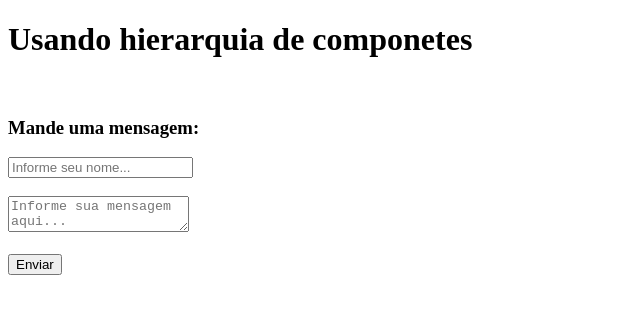
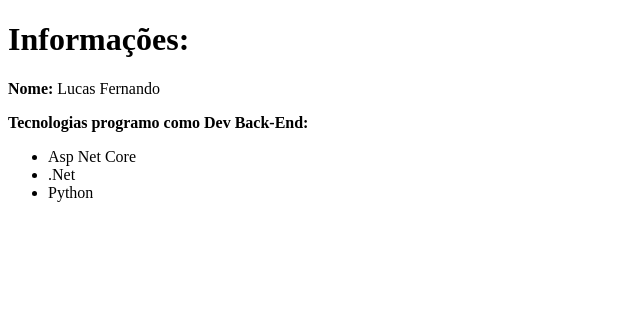
Before and after one commit to LukaasMachado143/FIRST_CONTACT_VUEJS, a Vue app in the folder Firt_Project_With_CLI_VueJS/: page / in a window 1280 px wide. Shown: the top 314 px of the page, without its empty margins (0-640 px from the left). Built offline with nearby package versions, Linux system fonts and the light colour scheme.

Commit message:
Studing Directives

```diff
--- a/Firt_Project_With_CLI_VueJS/src/App.vue
+++ b/Firt_Project_With_CLI_VueJS/src/App.vue
@@ -1,6 +1,6 @@
 <template>
   <div>
-    <ComponentHierarchy />
+    <Info />
   </div>
 </template>
 
@@ -8,12 +8,14 @@
   import FirstComponentVue from './components/FirstComponent.vue'
   import UsingHooks from './components/UsingHooks.vue';
   import ComponentHierarchy from './components/ComponentHierarchy.vue';
+  import Info from './components/Info.vue';
   export default{
     name: "App",
     components:{
     FirstComponentVue,
     UsingHooks,
-    ComponentHierarchy
+    ComponentHierarchy,
+    Info
 }
   }
 </script>
--- /dev/null
+++ b/Firt_Project_With_CLI_VueJS/src/components/Info.vue
@@ -0,0 +1,40 @@
+<template>
+    <div>
+        <h1>Informações:</h1>
+        <p><strong>Nome: </strong>Lucas Fernando</p>
+        <div class="Front-End" v-if="toogleSpecialization">
+            <p><strong>Tecnologias programo como Dev Front-End:</strong></p>
+            <ul>
+                <li>Html</li>
+                <li>Css</li>
+                <li>Vue</li>
+                <li>React</li>
+                <li>Java</li>
+            </ul>
+        </div>
+
+        <div class="Back-End" v-else>
+            <p><strong>Tecnologias programo como Dev Back-End:</strong></p>
+            <ul>
+                <li>Asp Net Core</li>
+                <li>.Net</li>
+                <li>Python</li>
+            </ul>
+        </div>
+
+        <p v-show="showPhoneNumber">Entre em contato através do número: {{ phoneNumber }}</p>
+    </div>
+</template>
+
+<script>
+    export default{
+        name:'Info',
+        data(){
+            return{
+                toogleSpecialization: false,
+                showPhoneNumber: false,
+                phoneNumber: '(16) 99460-2891'
+            }
+        }
+    }
+</script>
```
